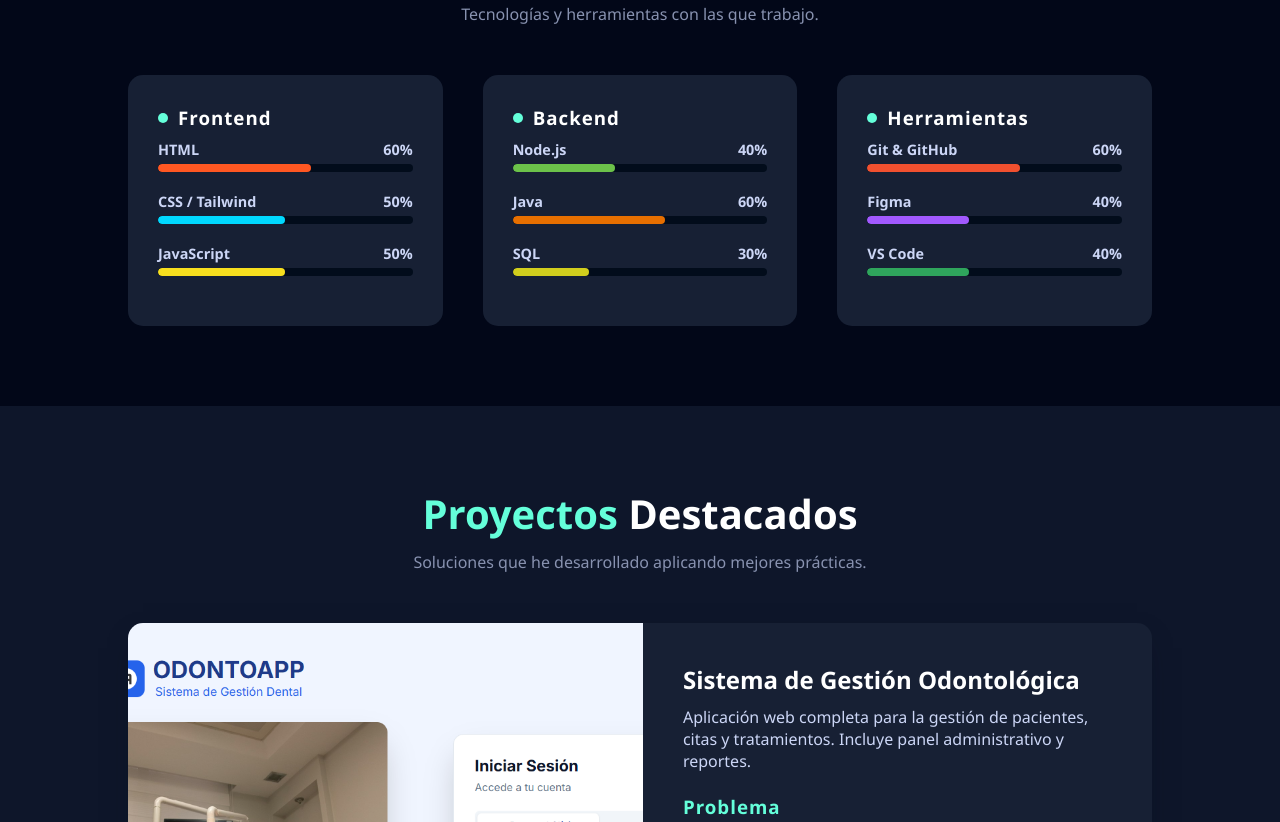
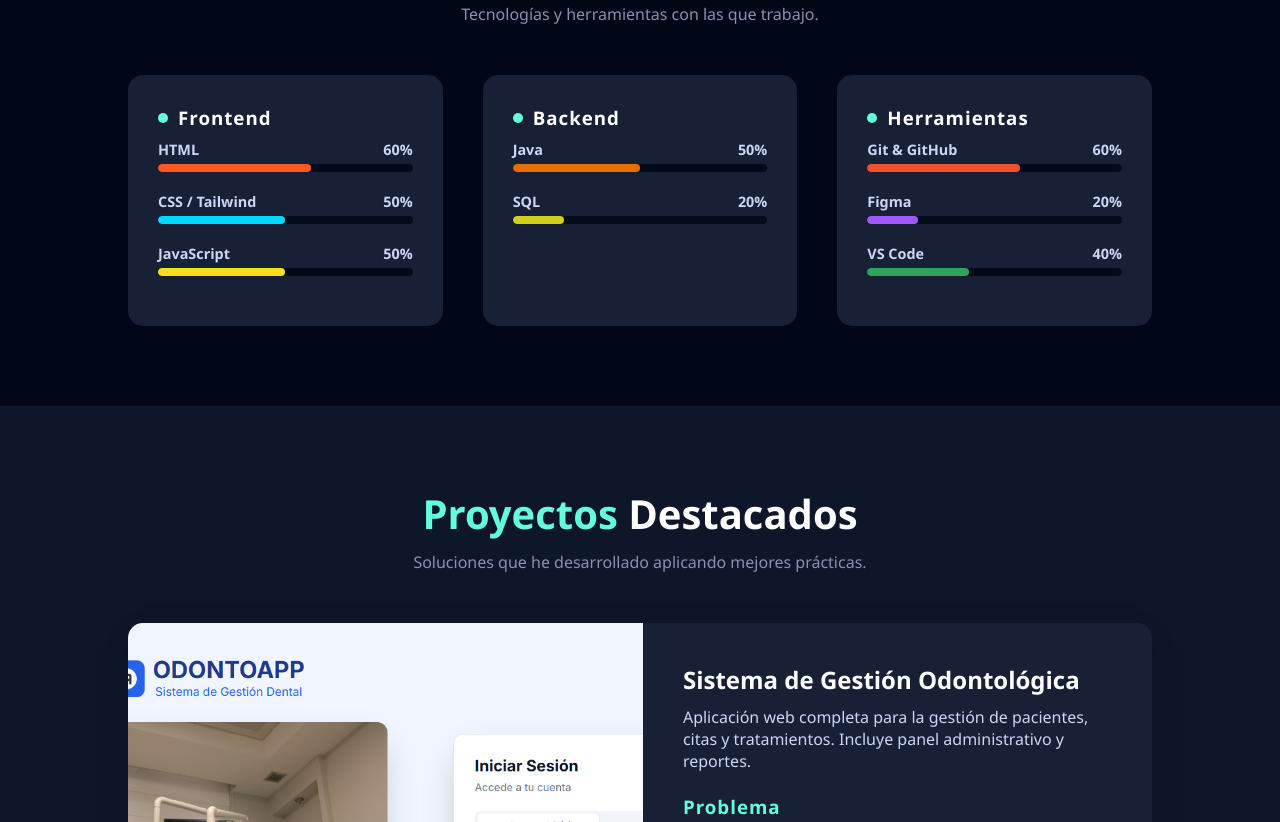
Before and after one commit to RagnarTB/Portafolio-Leonardo, a plain HTML site: page index.html in a window 1280 px wide. Shown: the part 1610-2432 px from the top of the page. Drawn offline with nearby package versions, Linux system fonts and the light colour scheme.

Commit message:
actualizacion de informacion

```diff
--- a/index.html
+++ b/index.html
@@ -141,31 +141,21 @@
 
                 <div class="skill-item">
                     <div class="skill-info">
-                        <p>Node.js</p>
-                        <p>40%</p>
+                        <p>Java</p>
+                        <p>50%</p>
                     </div>
                     <div class="barra-fondo">
-                        <div class="barra-progreso" data-porcentaje="40" style="background: #6cc24a;"></div>
-                    </div>
-                </div>
-
-                <div class="skill-item">
-                    <div class="skill-info">
-                        <p>Java</p>
-                        <p>60%</p>
-                    </div>
-                    <div class="barra-fondo">
-                        <div class="barra-progreso" data-porcentaje="60" style="background: #e76f00;"></div>
+                        <div class="barra-progreso" data-porcentaje="50" style="background: #e76f00;"></div>
                     </div>
                 </div>
 
                 <div class="skill-item">
                     <div class="skill-info">
                         <p>SQL</p>
-                        <p>30%</p>
+                        <p>20%</p>
                     </div>
                     <div class="barra-fondo">
-                        <div class="barra-progreso" data-porcentaje="30" style="background: #d1ce1d;"></div>
+                        <div class="barra-progreso" data-porcentaje="20" style="background: #d1ce1d;"></div>
                     </div>
                 </div>
             </div>
@@ -186,10 +176,10 @@
                 <div class="skill-item">
                     <div class="skill-info">
                         <p>Figma</p>
-                        <p>40%</p>
+                        <p>20%</p>
                     </div>
                     <div class="barra-fondo">
-                        <div class="barra-progreso" data-porcentaje="40" style="background: #a259ff;"></div>
+                        <div class="barra-progreso" data-porcentaje="20" style="background: #a259ff;"></div>
                     </div>
                 </div>
                 <div class="skill-item">
@@ -290,7 +280,7 @@
             </div>
 
             <div class="proyecto-info">
-                <h2>Paola Deco - Catálogo de Eventos & CMS</h2>
+                <h2>Paola Deco - Catálogo de Eventos & CMS </h2>
                 <p>Plataforma web Full Stack para la gestión y visualización de servicios de decoración. Incluye panel
                     administrativo seguro, gestión de imágenes y sistema de cotización directa.</p><br>
 
@@ -301,7 +291,8 @@
                 <h3>Solución</h3>
                 <p>Desarrollo de una aplicación web a medida con un catálogo público interactivo (filtros, búsqueda) y
                     un dashboard administrativo privado (CMS) para gestionar inventario, usuarios y configuraciones del
-                    negocio en tiempo real, integrando WhatsApp para el cierre de ventas.</p><br>
+                    negocio en tiempo real, integrando WhatsApp para el cierre de ventas. (Proyecto desarrollado como
+                    MVP utilizando técnicas de Vibe Coding e IA para la generación acelerada del código base). </p><br>
 
                 <h3>Tecnologías:</h3>
                 <div class="tecnologias">
```
